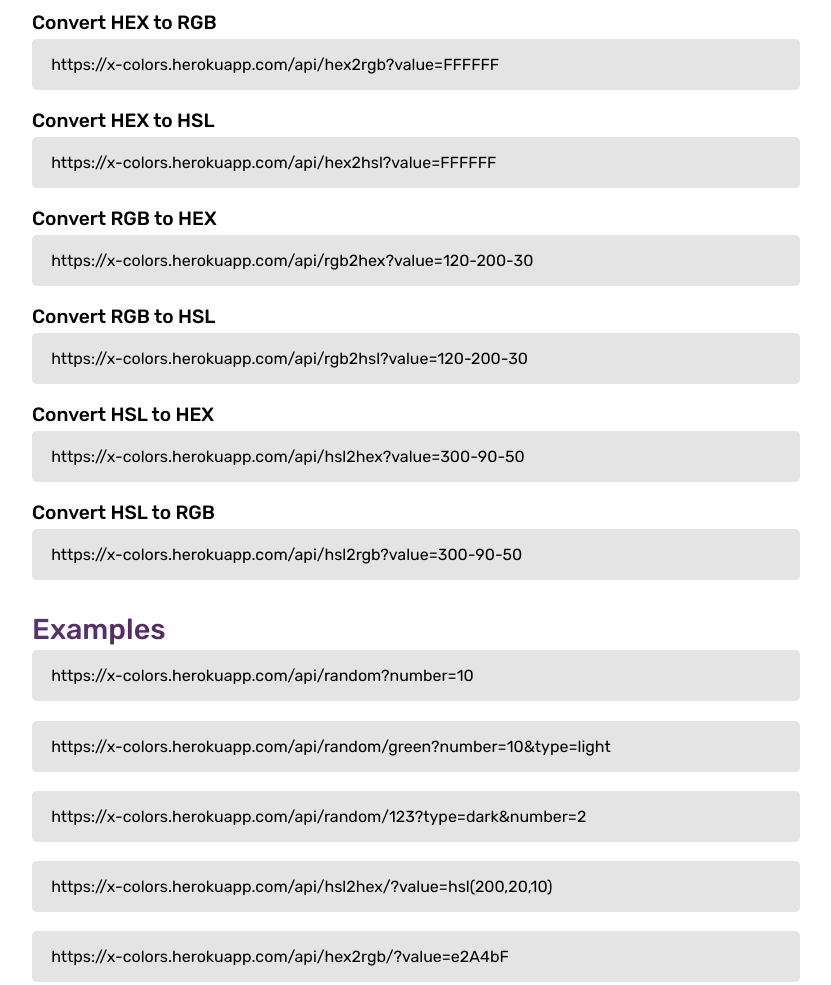
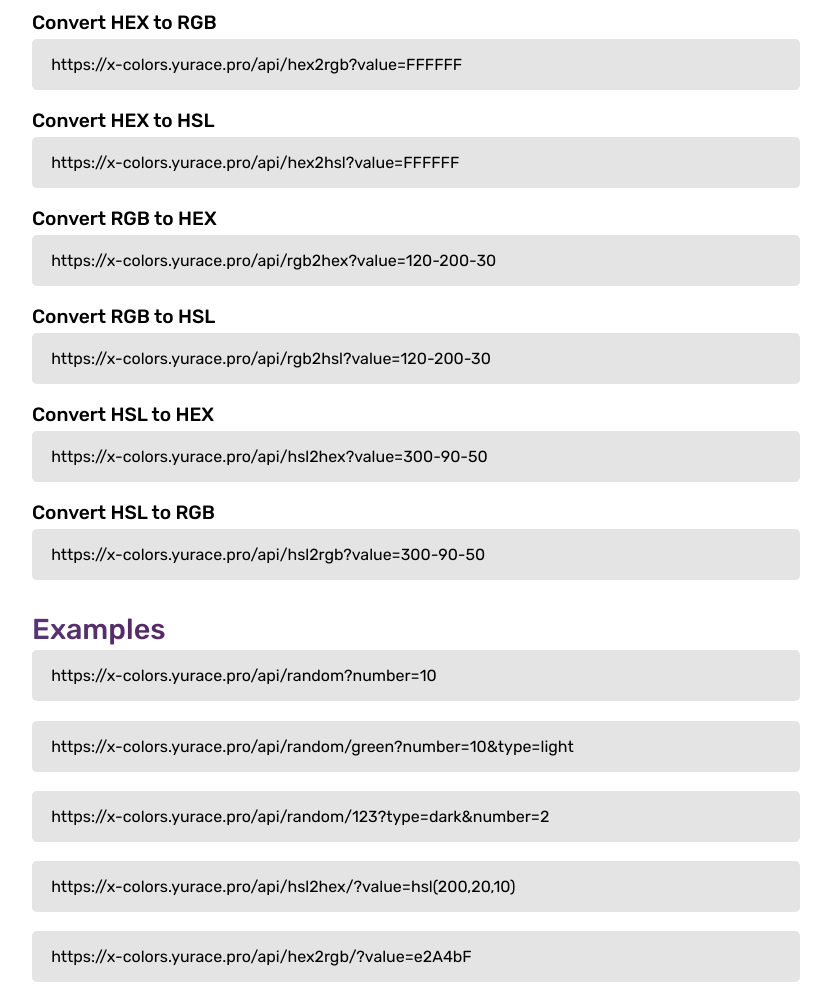
Before and after one commit to cheatsnake/xColors-api, a website: page public/index.html in a window 1280 px wide. Shown: the part 1640-2625 px from the top of the page, without its empty margins (224-1055 px from the left). Drawn offline with Linux system fonts and the light colour scheme.

Commit message:
Updated links

```diff
--- a/public/index.html
+++ b/public/index.html
@@ -30,7 +30,7 @@
             <h2 class="body__title">Generating colors</h2>
             <h3 class="body__subtitle">&#127922; Get random color</h3>
             <p class="body__text">Get a JSON object that contains a random color in three HEX, RGB and HSL color models at once.</p>
-            <div class="link">https://x-colors.herokuapp.com/api/random</div>
+            <div class="link">https://x-colors.yurace.pro/api/random</div>
             <div class="link"><pre>
 {
         <b>hex:</b> <i>"#BCB230"</i>,
@@ -42,9 +42,9 @@
             <br>
             <div class="color_names"><i><span>red</span> <span>pink</span> <span>puprle</span> <span>navy</span> <span>blue</span> <span>aqua</span> <span>green</span> <span>lime</span> <span>yellow</span> <span>orange</span></i></div>
             </p>
-            <div class="link">https://x-colors.herokuapp.com/api/random/blue</div>
+            <div class="link">https://x-colors.yurace.pro/api/random/blue</div>
             <p class="body__text">Instead of reserved words, you can use any number from the range [0, 359] - which corresponds to the <a href="https://en.wikipedia.org/wiki/Hue" target="_blank">HUE scale</a>.</p>
-            <div class="link">https://x-colors.herokuapp.com/api/random/228</div>
+            <div class="link">https://x-colors.yurace.pro/api/random/228</div>
             <h3 class="body__subtitle">&#128295; Parameters</h3>
             <p class="body__text">The <i>number</i> parameter allows you to get an array containing the desired number of random colors.</p>
             <div class="link">?number=3</div>
@@ -56,25 +56,25 @@
             <h2 class="body__title">Converting сolors</h2>
             <p class="body__text">You can freely convert colors between three color models. To do this, use the desired endpoint and use the value parameter to specify the color value of the color model, depending on the selected endpoint.</p>
             <h3 class="body__subtitle">Convert HEX to RGB</h3>
-            <div class="link">https://x-colors.herokuapp.com/api/hex2rgb?value=FFFFFF</div>
+            <div class="link">https://x-colors.yurace.pro/api/hex2rgb?value=FFFFFF</div>
             <h3 class="body__subtitle">Convert HEX to HSL</h3>
-            <div class="link">https://x-colors.herokuapp.com/api/hex2hsl?value=FFFFFF</div>
+            <div class="link">https://x-colors.yurace.pro/api/hex2hsl?value=FFFFFF</div>
             <h3 class="body__subtitle">Convert RGB to HEX</h3>
-            <div class="link">https://x-colors.herokuapp.com/api/rgb2hex?value=120-200-30</div>
+            <div class="link">https://x-colors.yurace.pro/api/rgb2hex?value=120-200-30</div>
             <h3 class="body__subtitle">Convert RGB to HSL</h3>
-            <div class="link">https://x-colors.herokuapp.com/api/rgb2hsl?value=120-200-30</div>
+            <div class="link">https://x-colors.yurace.pro/api/rgb2hsl?value=120-200-30</div>
             <h3 class="body__subtitle">Convert HSL to HEX</h3>
-            <div class="link">https://x-colors.herokuapp.com/api/hsl2hex?value=300-90-50</div>
+            <div class="link">https://x-colors.yurace.pro/api/hsl2hex?value=300-90-50</div>
             <h3 class="body__subtitle">Convert HSL to RGB</h3>
-            <div class="link">https://x-colors.herokuapp.com/api/hsl2rgb?value=300-90-50</div>
+            <div class="link">https://x-colors.yurace.pro/api/hsl2rgb?value=300-90-50</div>
 
 
             <h2 class="body__title">Examples</h2>
-            <div class="link">https://x-colors.herokuapp.com/api/random?number=10</div>
-            <div class="link">https://x-colors.herokuapp.com/api/random/green?number=10&type=light</div>
-            <div class="link">https://x-colors.herokuapp.com/api/random/123?type=dark&number=2</div>
-            <div class="link">https://x-colors.herokuapp.com/api/hsl2hex/?value=hsl(200,20,10)</div>
-            <div class="link">https://x-colors.herokuapp.com/api/hex2rgb/?value=e2A4bF</div>
+            <div class="link">https://x-colors.yurace.pro/api/random?number=10</div>
+            <div class="link">https://x-colors.yurace.pro/api/random/green?number=10&type=light</div>
+            <div class="link">https://x-colors.yurace.pro/api/random/123?type=dark&number=2</div>
+            <div class="link">https://x-colors.yurace.pro/api/hsl2hex/?value=hsl(200,20,10)</div>
+            <div class="link">https://x-colors.yurace.pro/api/hex2rgb/?value=e2A4bF</div>
 
         </div>
     </section>
```
Also changed, not shown: README.md.
